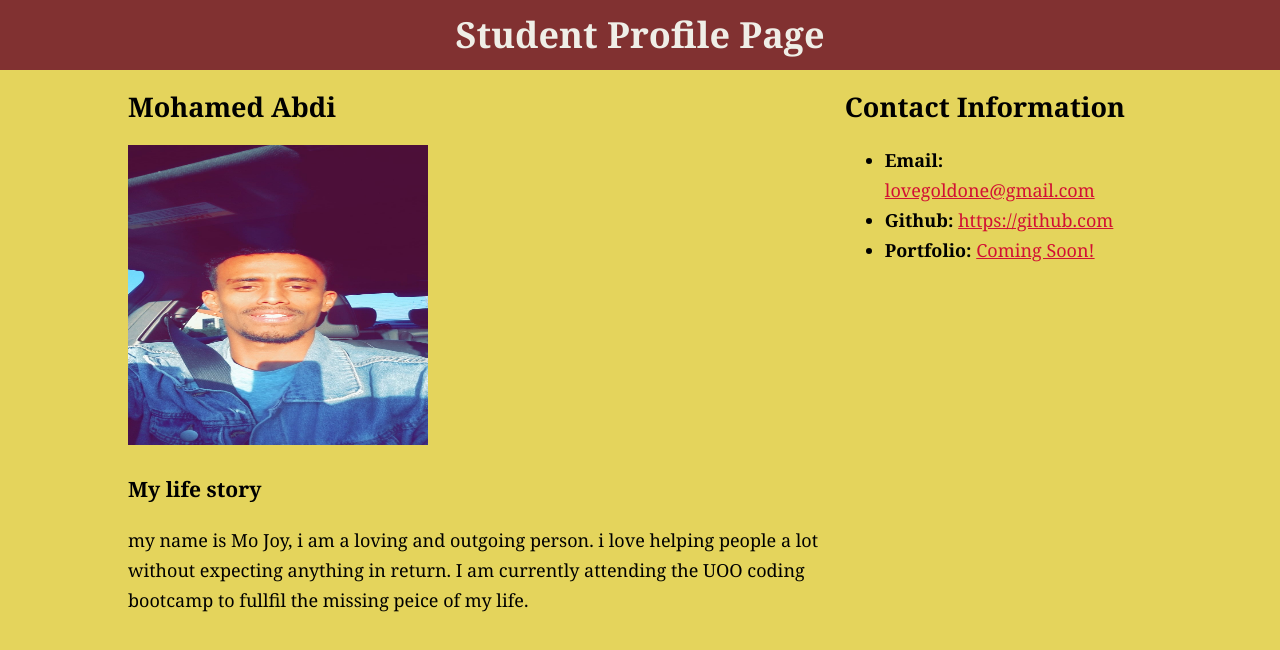
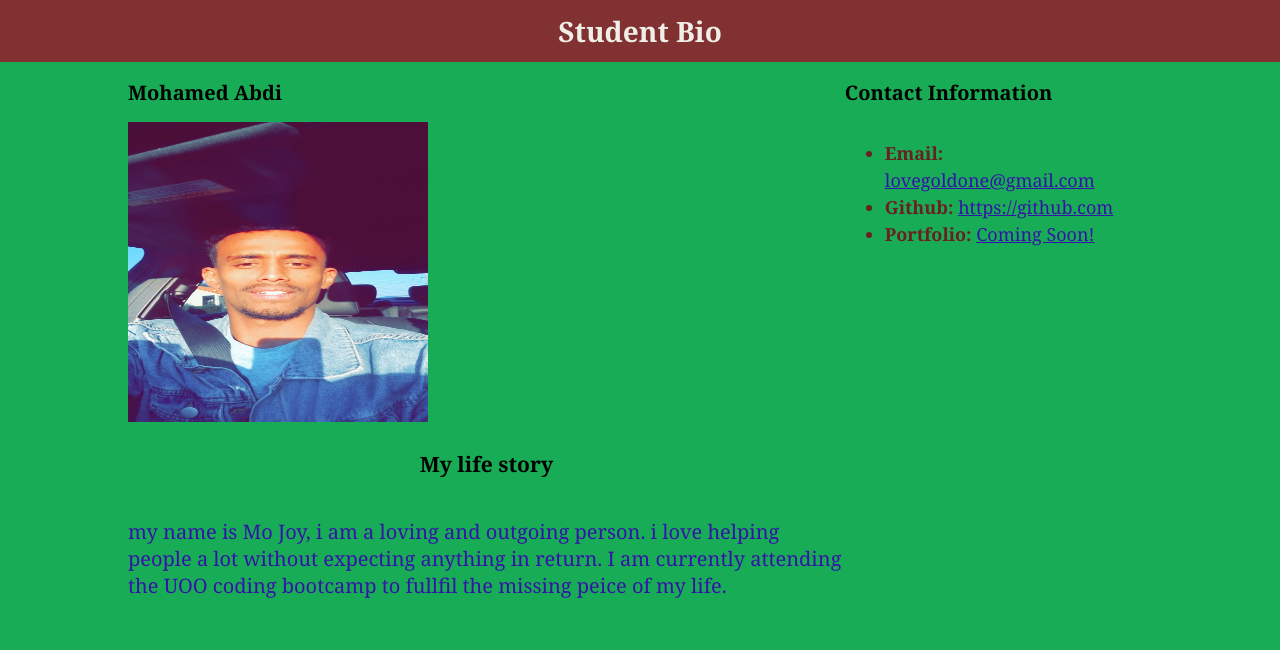
Before and after one commit to mohamedabdi12/Mohamedabdi12.github.io, a plain HTML site: page index.html in a window 1280 px wide. Drawn offline with Linux system fonts and the light colour scheme.

Commit message:
rename index.html

```diff
--- a/student.bio.html
+++ b/index.html
@@ -2,18 +2,20 @@
 <html>
 <head>
 	<meta charset="UTF-8">
-	<title>My Student Bio</title>
+	<title>My Profile Page</title>
 
 	<link rel="stylesheet" type="text/css" href="style.css">
 </head>
 <body>
 	<header>
-		<h1>Student Profile Page</h1>
+		<h1>Student Bio</h1>
 	</header>
 
 	<div class="container">
 		<section id="main-bio">
+
 			<h2>Mohamed Abdi</h2>
+
 			<img src="70259863_1317789278401095_2204331053445808128_o.jpg" alt="image"height="300px"width="300px">
 
 			<h3>My life story</h3>
--- a/style.css
+++ b/style.css
@@ -1,44 +1,68 @@
 body{
-  background-color: #e4d45c;
+  background-color: #19ac56;
   margin: 0;
   padding: 0;
   font-family: "Georgia", "Times New Roman", Times, serif;
   font-size: 18px;
-  line-height: 30px;
+  line-height: 150%;
 }
-
+p{
+  color: #3414a8;
+  float: left;
+}
 h1{
   color: #efeee7;
   background-color: #813131;
   margin: 0;
   text-align: center;
-  padding-top: 20px;
-  padding-bottom: 20px;
+  padding-top: 10px;
+  padding-bottom: 10px;
+  font-size: 28px;
+  line-height: 150%;
+  width: 100%;
 }
-
+h2{
+  font-size: 20px;
+  text-align: start;
+}
+p{
+  font-size: 20px;
+  float: left;
+}
+h3{
+  text-align: center;
+}
 a{
-  color: #d21034;
+  color: #3414a8;
 }
 .container{
   width: 1024px;
   margin: 0 auto;
 }
 
-#bio-image,
 #main-bio,
-#contact-info,{
+#contact-info,
+#bio-image{
   float: left;
 }
 #main-bio{
   float: left;
+
   width: 70%;
 }
 #contact-info{
-  float: left;
+  height: 30%;
   width: 30%;
 }
 #main-image{
-  margin-right: 20px;
-  width: 200px;
-  height: 200px;
+  margin: 0;
+  width: 50px;
+  height: 50px;
 }
+ul{
+  color: rgb(105, 32, 32);
+  float: left;
+}
+p{
+
+}
```
Also changed, not shown: 1 other file.
